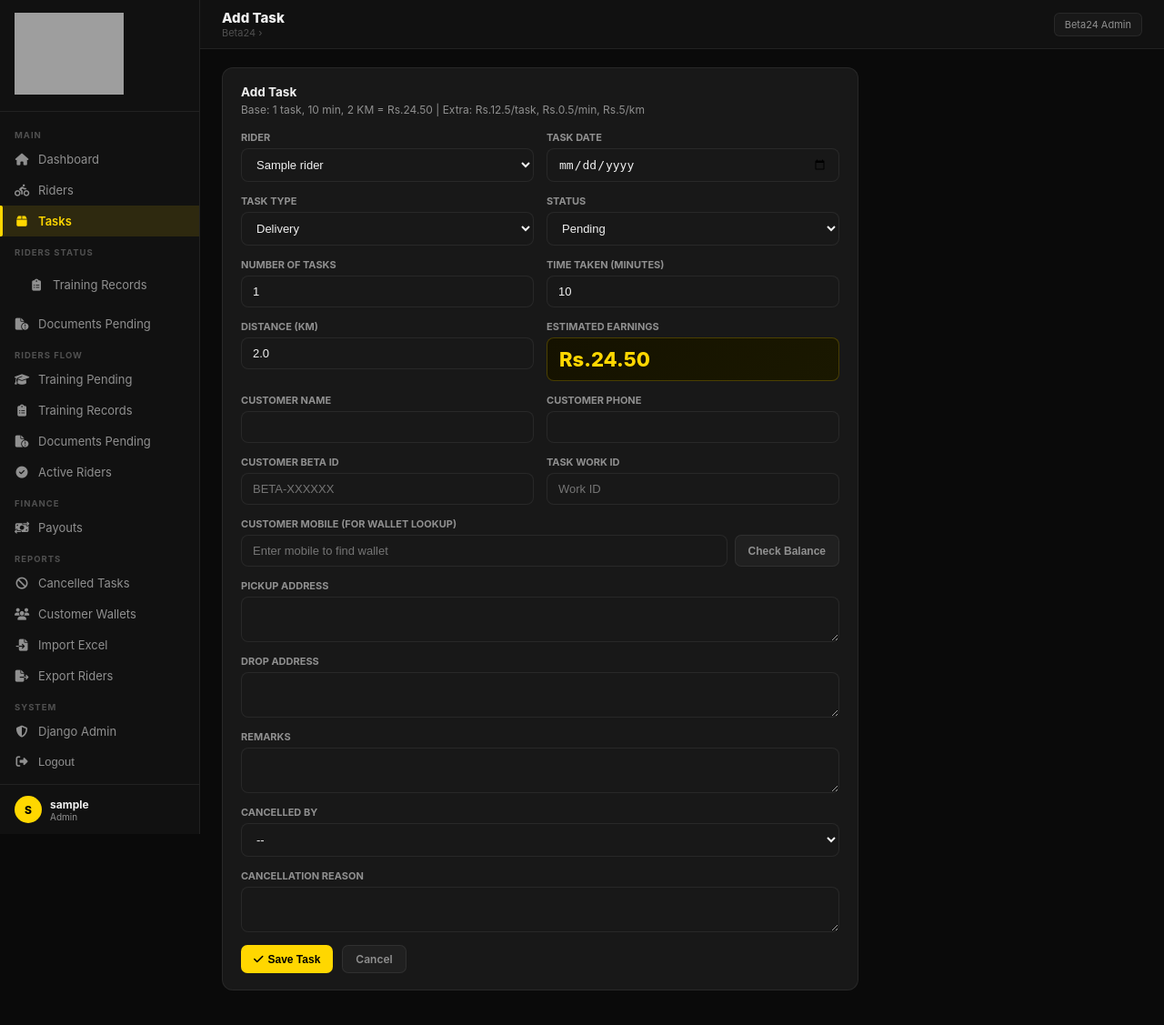
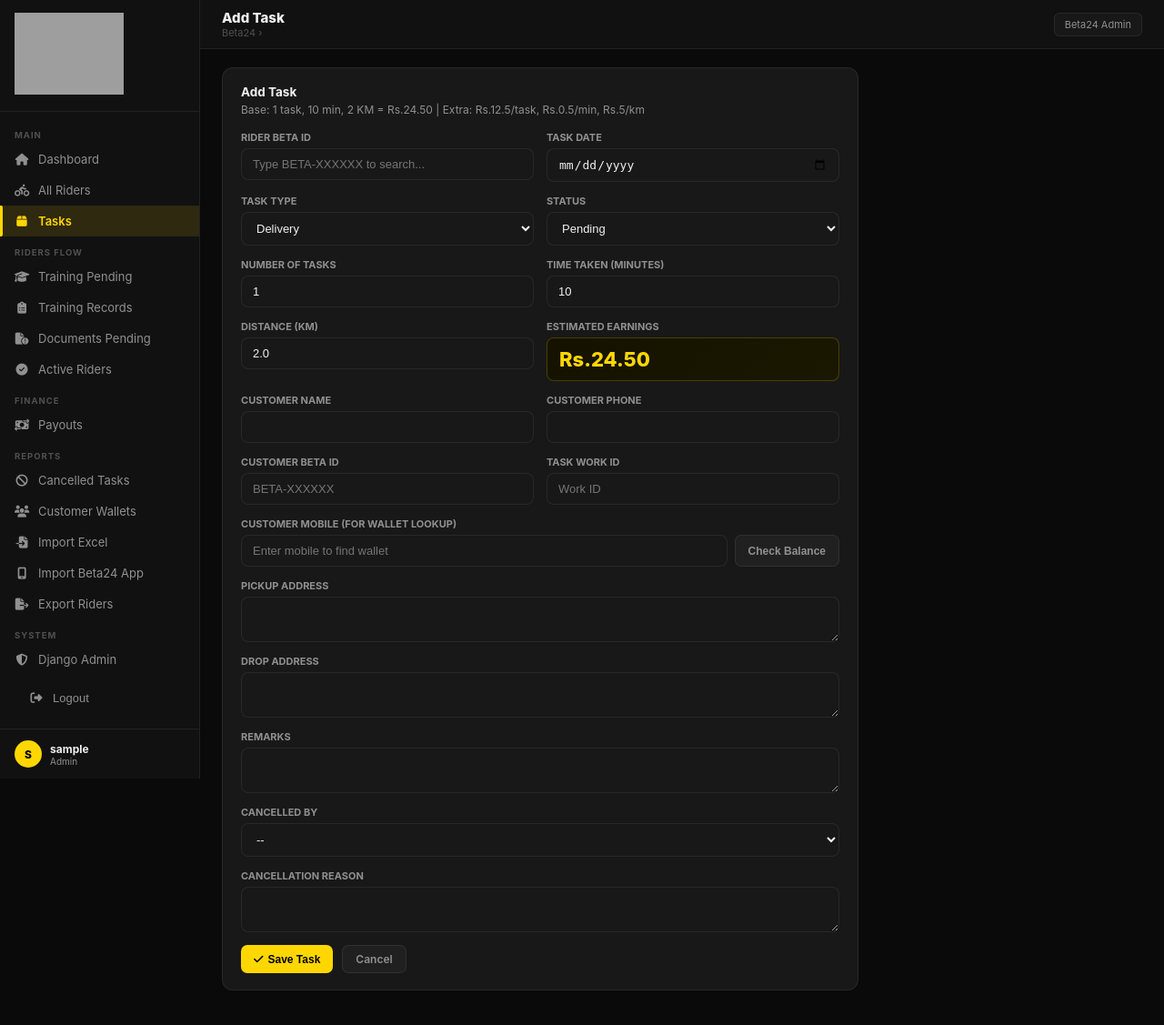
Before and after one commit to luckychadokar/Betaa24_RidderPanel, a Django app: page /tasks/add/ in a window 1280 px wide. Shown: the whole page at 91% size. Run offline with Django 5.2, Linux system fonts and the light colour scheme; a user stored in the database is signed in; tables that the repository leaves empty hold one stand-in row (values such as "Sample post"); grey boxes are pictures that could not be loaded.

Commit message:
Feature: rider search by Beta ID in add task form

```diff
--- a/templates/base.html
+++ b/templates/base.html
@@ -96,21 +96,13 @@ tr:hover td{background:rgba(255,255,255,.015);}
     <div class="sb-item {% if request.resolver_match.url_name == 'dashboard' %}active{% endif %}">
       <a href="{% url 'dashboard' %}"><i class="fa-solid fa-house"></i> Dashboard</a>
     </div>
-    <div class="sb-item {% if 'rider' in request.resolver_match.url_name|default:'' %}active{% endif %}">
-      <a href="{% url 'rider_list' %}"><i class="fa-solid fa-person-biking"></i> Riders</a>
+    <div class="sb-item">
+      <a href="{% url 'rider_list' %}"><i class="fa-solid fa-person-biking"></i> All Riders</a>
     </div>
     <div class="sb-item {% if 'task' in request.resolver_match.url_name|default:'' %}active{% endif %}">
       <a href="{% url 'task_list' %}"><i class="fa-solid fa-box"></i> Tasks</a>
     </div>
-    <div class="sb-sec">Riders Status</div>
-    <div class="sb-item">
-      <div class="sb-item">
-      <a href="{% url 'training_records' %}"><i class="fa-solid fa-clipboard-list"></i> Training Records</a>
-    </div>
-    </div>
-    <div class="sb-item">
-      <a href="{% url 'rider_list' %}?status=documents_pending"><i class="fa-solid fa-file-circle-exclamation"></i> Documents Pending</a>
-    </div>
+
     <div class="sb-sec">Riders Flow</div>
     <div class="sb-item">
       <a href="{% url 'rider_list' %}?status=training_pending">
@@ -132,10 +124,12 @@ tr:hover td{background:rgba(255,255,255,.015);}
         <i class="fa-solid fa-circle-check"></i> Active Riders
       </a>
     </div>
+
     <div class="sb-sec">Finance</div>
     <div class="sb-item {% if 'payout' in request.resolver_match.url_name|default:'' %}active{% endif %}">
       <a href="{% url 'payout_list' %}"><i class="fa-solid fa-money-bill-transfer"></i> Payouts</a>
     </div>
+
     <div class="sb-sec">Reports</div>
     <div class="sb-item">
       <a href="{% url 'cancelled_tasks' %}"><i class="fa-solid fa-ban"></i> Cancelled Tasks</a>
@@ -147,19 +141,23 @@ tr:hover td{background:rgba(255,255,255,.015);}
       <a href="{% url 'excel_import' %}"><i class="fa-solid fa-file-import"></i> Import Excel</a>
     </div>
     <div class="sb-item">
+      <a href="{% url 'beta24_app_import' %}"><i class="fa-solid fa-mobile-screen"></i> Import Beta24 App</a>
+    </div>
+    <div class="sb-item">
       <a href="{% url 'excel_export' %}"><i class="fa-solid fa-file-export"></i> Export Riders</a>
     </div>
+
     <div class="sb-sec">System</div>
     <div class="sb-item">
       <a href="/admin/"><i class="fa-solid fa-shield-halved"></i> Django Admin</a>
     </div>
     <div class="sb-item">
-      <form method="post" action="{% url 'logout' %}" style="display:inline;">
-  {% csrf_token %}
-  <button type="submit" style="background:none;border:none;cursor:pointer;display:flex;align-items:center;gap:10px;padding:0;color:inherit;font-size:13px;width:100%;">
-    <i class="fa-solid fa-right-from-bracket" style="width:16px;text-align:center;"></i> Logout
-  </button>
-</form>
+      <form method="post" action="{% url 'logout' %}" style="display:inline;width:100%;">
+        {% csrf_token %}
+        <button type="submit" style="background:none;border:none;cursor:pointer;display:flex;align-items:center;gap:10px;padding:9px 16px;color:var(--t2);font-size:13px;width:100%;">
+          <i class="fa-solid fa-right-from-bracket" style="width:16px;text-align:center;"></i> Logout
+        </button>
+      </form>
     </div>
   </nav>
   <div class="sb-foot">
--- a/templates/tasks/form.html
+++ b/templates/tasks/form.html
@@ -6,8 +6,20 @@
   <div style="font-size:12px;color:var(--t2);margin-bottom:16px;">Base: 1 task, 10 min, 2 KM = Rs.24.50 | Extra: Rs.12.5/task, Rs.0.5/min, Rs.5/km</div>
   <form method="post">{% csrf_token %}
     <div class="form-row">
-      <div class="fg"><label>Rider</label>
-        <select name="rider">{% for r in form.rider.field.queryset %}<option value="{{ r.pk }}" {% if form.rider.value|stringformat:"s" == r.pk|stringformat:"s" %}selected{% endif %}>{{ r.name }}</option>{% endfor %}</select>
+      <div class="fg">
+        <label>Rider Beta ID</label>
+        <input type="text" id="beta_id_search" placeholder="Type BETA-XXXXXX to search..."
+          oninput="searchRider(this.value)" autocomplete="off">
+        <!-- Search Results Dropdown -->
+        <div id="rider_suggestions" style="display:none;position:absolute;z-index:999;background:var(--card2);border:1px solid var(--by);border-radius:8px;width:100%;max-height:220px;overflow-y:auto;margin-top:4px;"></div>
+        <!-- Hidden actual field -->
+        <input type="hidden" name="rider" id="rider_id_hidden" value="{{ form.rider.value|default:'' }}">
+        <!-- Selected Rider Display -->
+        <div id="rider_selected" style="display:none;margin-top:8px;background:var(--yellow-bg);border:1px solid var(--by);border-radius:7px;padding:8px 12px;font-size:13px;">
+          <span id="rider_selected_name" style="font-weight:700;color:var(--y);"></span>
+          <span id="rider_selected_mobile" style="color:var(--t2);margin-left:8px;font-size:12px;"></span>
+          <span onclick="clearRider()" style="float:right;color:var(--err);cursor:pointer;font-size:12px;">✕ Clear</span>
+        </div>
       </div>
       <div class="fg"><label>Task Date</label><input type="date" name="task_date" value="{{ form.task_date.value|default:'' }}"></div>
     </div>
@@ -98,6 +110,66 @@ function calc(){
 }
 calc();
 
+// Rider Beta ID Search
+const allRiders = [
+  {% for r in form.rider.field.queryset %}
+  {
+    id: {{ r.pk }},
+    name: "{{ r.name }}",
+    mobile: "{{ r.mobile }}",
+    beta: "{{ r.beta_code|default:'' }}"
+  },
+  {% endfor %}
+];
+
+function searchRider(query){
+  const box = document.getElementById('rider_suggestions');
+  if(!query || query.length < 2){ box.style.display='none'; return; }
+  const q = query.toLowerCase();
+  const results = allRiders.filter(r =>
+    (r.beta && r.beta.toLowerCase().includes(q)) ||
+    r.name.toLowerCase().includes(q) ||
+    r.mobile.includes(q)
+  );
+  if(results.length === 0){
+    box.innerHTML = '<div style="padding:10px 14px;color:var(--t2);font-size:13px;">No rider found</div>';
+    box.style.display = 'block';
+    return;
+  }
+  box.innerHTML = results.slice(0, 10).map(r => `
+    <div onclick="selectRider(${r.id}, '${r.name}', '${r.mobile}', '${r.beta}')"
+      style="padding:10px 14px;cursor:pointer;border-bottom:1px solid var(--b);font-size:13px;"
+      onmouseover="this.style.background='var(--yb)'" onmouseout="this.style.background=''">
+      <span style="color:var(--y);font-weight:700;">${r.beta || 'No ID'}</span>
+      <span style="margin-left:8px;font-weight:600;">${r.name}</span>
+      <span style="color:var(--t2);margin-left:6px;font-size:11px;">${r.mobile}</span>
+    </div>
+  `).join('');
+  box.style.display = 'block';
+}
+
+function selectRider(id, name, mobile, beta){
+  document.getElementById('rider_id_hidden').value = id;
+  document.getElementById('beta_id_search').value = beta || name;
+  document.getElementById('rider_suggestions').style.display = 'none';
+  document.getElementById('rider_selected').style.display = 'block';
+  document.getElementById('rider_selected_name').textContent = name;
+  document.getElementById('rider_selected_mobile').textContent = mobile;
+}
+
+function clearRider(){
+  document.getElementById('rider_id_hidden').value = '';
+  document.getElementById('beta_id_search').value = '';
+  document.getElementById('rider_selected').style.display = 'none';
+}
+
+// Close suggestions on outside click
+document.addEventListener('click', function(e){
+  if(!e.target.closest('#beta_id_search') && !e.target.closest('#rider_suggestions')){
+    document.getElementById('rider_suggestions').style.display = 'none';
+  }
+});
+
 function lookupWallet(){
   const mobile = document.getElementById('lookup_mobile').value;
   if(mobile.length !== 10){ alert('Enter 10 digit mobile'); return; }
```
